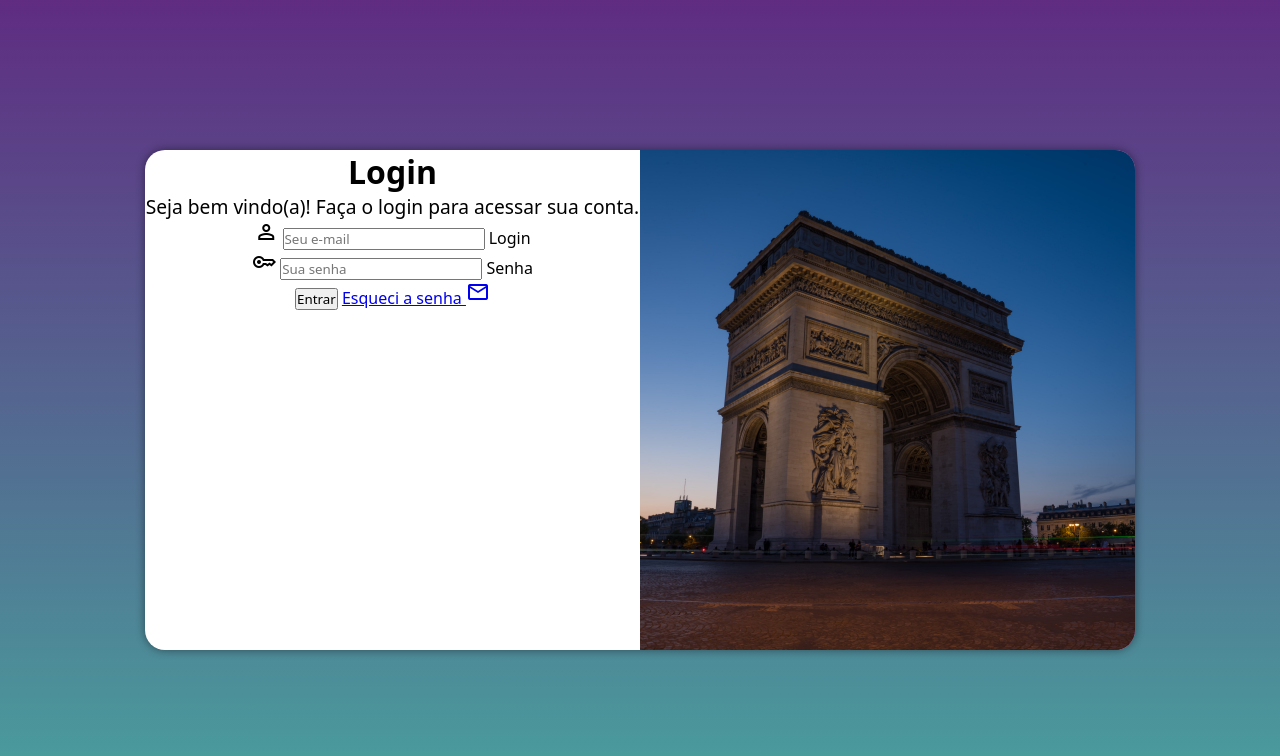
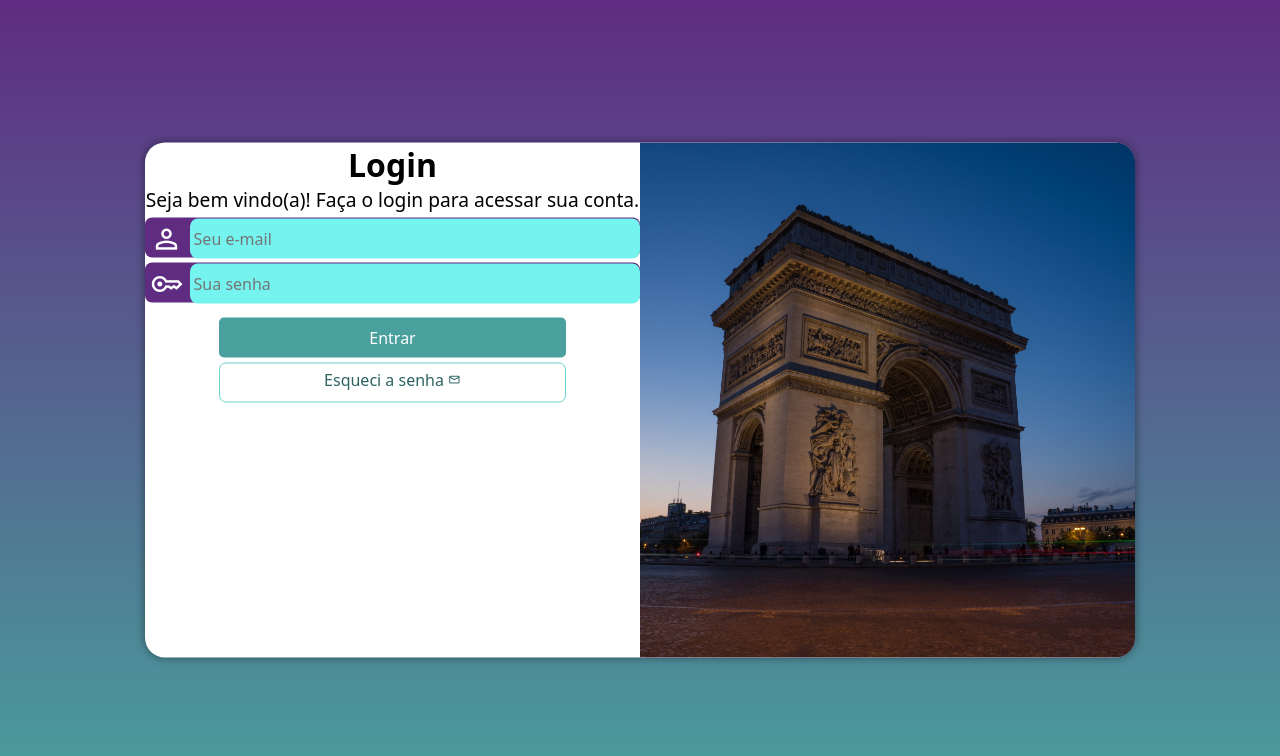
Before and after one commit to kauaemanuel2/projeto-login, a plain HTML site: page index.html in a window 1280 px wide. Drawn offline with nearby package versions, Linux system fonts and the light colour scheme.

Commit message:
update final

```diff
--- a/estilos/media-query.css
+++ b/estilos/media-query.css
@@ -18,6 +18,9 @@
     }
     body{
         background-image: linear-gradient(to top, #49a09d,#5f2c82);
+    }
+    div.campo > input{
+        width: calc(80% + 54px);
     }
 }
 @media screen and (min-width: 992px) {
@@ -47,4 +50,7 @@
     div#formulario > p{
         font-size: 1.2em
     }
+    div.campo > input{
+        width: calc(80% + 54px);
+    }
 }
--- a/estilos/style.css
+++ b/estilos/style.css
@@ -29,14 +29,14 @@ section#login{
     position: absolute;
     top: 50%;
     left: 50%;
-    transform: translate(-50%, -50%);
     background-color: white;
     width: 250px;
-    height: 500px;
+    height: 515px;
     border-radius: 20px;
     overflow: hidden;
     box-shadow: 0px 0px 10px rgba(0, 0, 0, 0.450);
 
+    transform: translate(-50%, -50%);
     transition: width .3s, height .3s;
     transition-timing-function: ease;
 }
@@ -61,3 +61,79 @@ div#formulario{
 div#formulario > p{
     font-size: 0.8em;
 }
+
+div.campo > span{
+    color: white;
+    font-size: 2em;
+    width: 40px;
+    padding: 5px;
+}
+
+div.campo > input{
+    background-color: #74f3ef;
+    font-size: 1em;
+    width: 82%;
+    height: 100%;
+    border: 0px;
+    border-radius: 8px;
+    padding: 4px;
+    transform: translateY(-10px);
+}
+
+div.campo > input:focus-within{
+    background-color: white;
+}
+
+form > div.campo{
+    background-color: #5f2c82;
+    display: block;
+    height: 40px;
+    border-radius: 7px;
+    margin: 5px 0px;
+}
+
+form label{
+ display: none;
+}
+
+form > input[type=submit]{
+    display: block;
+    font-size: 1em;
+    width: 70%;
+    height: 40px;
+    margin: auto;
+    margin-top: 15px;
+    background-color: #49a09d;
+    color: white;
+    border: none;
+    border-radius: 5px;
+    cursor: pointer;
+}
+
+form > input[type=submit]:hover{
+    background-color: #346e6c;
+}
+
+form > a.botao{
+    display: block;
+    text-align: center;
+    font-size: 1em;
+    width: 70%;
+    height: 40px;
+    margin: auto;
+    padding-top: 5px;
+    margin-top: 5px;
+    color: #2d6462;
+    background-color: white;
+    border: 1px solid #6cd3cf;
+    border-radius: 7px;
+    text-decoration: none;
+}
+
+form > a.botao:hover{
+    background-color: #6cd3cf;
+}
+
+form > a.botao > span{
+    font-size: 0.8em;
+}
--- a/index.html
+++ b/index.html
@@ -4,7 +4,7 @@
     <meta charset="UTF-8">
     <meta name="viewport" content="width=device-width, initial-scale=1.0">
     <title>Login</title>
-    <link rel="stylesheet" href="https://fonts.googleapis.com/css2?family=Material+Symbols+Outlined:opsz,wght,FILL,GRAD@24,400,0,0"/>
+    <link rel="stylesheet" href="https://fonts.googleapis.com/css2?family=Material+Symbols+Outlined:opsz,wght,FILL,GRAD@20..48,100..700,0..1,-50..200" />
     <link rel="stylesheet" href="estilos/style.css">
     <link rel="stylesheet" href="estilos/media-query.css">
 </head>
@@ -30,7 +30,7 @@
                         <label for="isenha">Senha</label>
                     </div>
                     <input type="submit" value="Entrar">
-                    <a href="esqueci.html">Esqueci a senha
+                    <a href="esqueci.html" class="botao">Esqueci a senha
                         <span class="material-symbols-outlined">mail </span>
                     </a>
                 </form>
```
